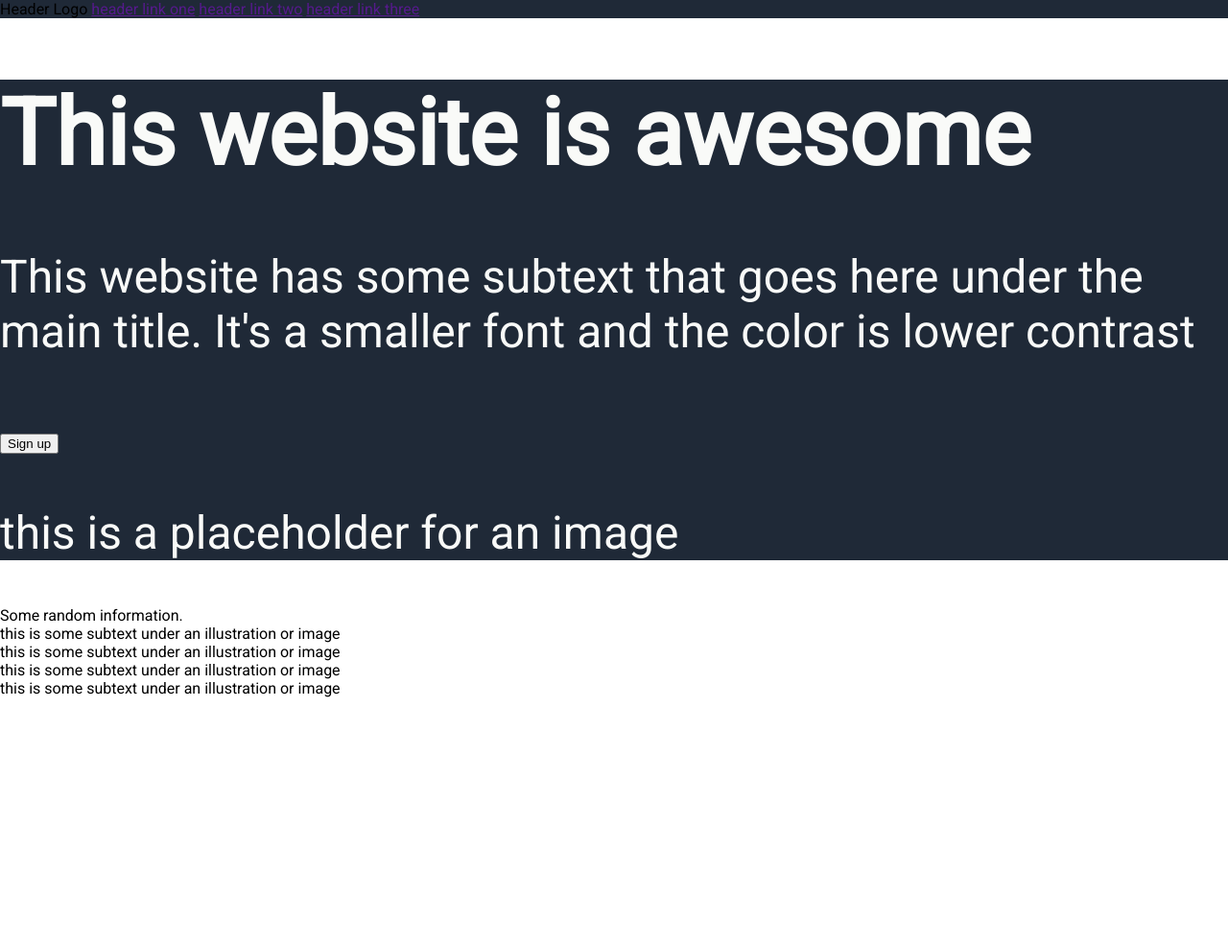
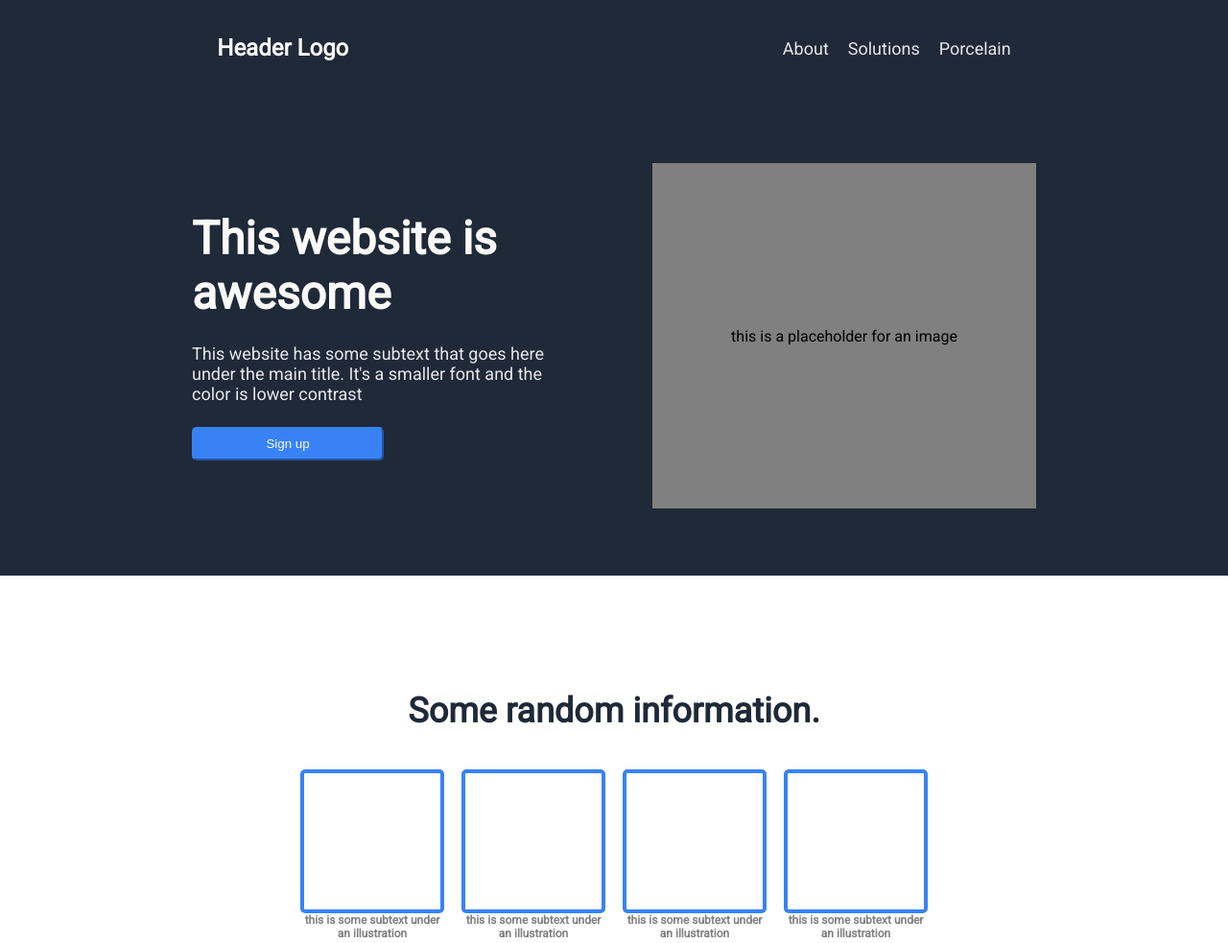
Before and after one commit to red-swan/landing-page, a plain HTML site: page index.html in a window 1280 px wide. Shown: the top 983 px of the page at 96% size. Before the commit the page ends 800 px from the top, so only its background shows below. Drawn offline with Linux system fonts and the light colour scheme.

Commit message:
Finish 1st draft

```diff
--- a/index.html
+++ b/index.html
@@ -11,54 +11,96 @@
     <link href="https://fonts.googleapis.com/css2?family=Roboto&display=swap" rel="stylesheet">
 </head>
 <body>
-    <div class="header">
-        Header Logo
-        <a href="">header link one</a>
-        <a href="">header link two</a>
-        <a href="">header link three</a>
+
+  <header>
+    <div class="left">
+      <p class="header-logo">Header Logo</p>
     </div>
+    <nav>
+      <ul>
+        <li><a class="hero-secondary" href="">About</a></li>
+        <li><a class="hero-secondary" href="">Solutions</a></li>
+        <li><a class="hero-secondary" href="">Porcelain</a></li>
+      </ul>
+    </nav>
+  </header>
 
-    <div class="first">
-        <h1>
+  <main class="dark-background">
+    <div class="left">
+      <h1 class="hero-main">
         This website is awesome
       </h1>
-        <p>
+      <p class="hero-secondary">
           This website has some subtext that goes here under the main title. It's a smaller font and the color is lower contrast
       </p>
-        <button>Sign up</button>
+      <button class="button-signup button">Sign up</button>
+    </div>
+    <div class="right">
       <p>
         this is a placeholder for an image
       </p>
     </div>
+  </main>
 
-    <div class="second">
+
+  <info class="info-text">
+    <p class="info-text">
       Some random information.
-        <div class="info">
-            <div class="card"></div>
-            <div> this is some subtext under an illustration or image</div>
+    <p>
+    <div class="cards">
+      <div class="card">
+        <div class="card-box">
         </div>
-        <div class="info">
-            <div class="card"></div>
-            <div> this is some subtext under an illustration or image</div>
+        <p class="subtext">this is some subtext under an illustration</p>
       </div>
-        <div class="info">
-            <div class="card"></div>
-            <div> this is some subtext under an illustration or image</div>
+
+      <div class="card">
+        <div class="card-box">
+
         </div>
-        <div class="info">
-            <div class="card"></div>
-            <div> this is some subtext under an illustration or image</div>
+        <p class="subtext">this is some subtext under an illustration</p>
+      </div>
+
+      <div class="card">
+        <div class="card-box">
+
+        </div>
+        <p class="subtext">this is some subtext under an illustration</p>
+      </div>
+
+      <div class="card">
+        <div class="card-box">
+
+        </div>
+        <p class="subtext">this is some subtext under an illustration</p>
       </div>
     </div>
-    <div class="third">
+  </info>
 
+
+  <div class="quote-section">
+    <p class="quote">This is an inspiring quote, or a testimonial from a customer. Maybe it's
+      just filling up space, or maybe people will actually read it. Who knows? All
+      I know is that it looks nice.
+    </p>
+    <p class="quote-source"> -Thor, God of Thunder</p>
   </div>
-    <div class="fourth">
 
+  <action>
+    <div class="call-box">
+      <div class="left">
+        <p class="header-logo">Call to action! It's time!</p>
+        <p class="hero-secondary">Sign up for our product by clicking that button right over there!</p>
       </div>
-    <div class="footer">
+      <div class="right">
+        <button class="button-action">Sign up</button>
+      </div>
+    </div>
+  </action>
 
-    </div>
+  <footer class="dark-background">
+    <p class="hero-secondary">Copyright © 2022 The Odin Project</p>
+  </footer>
 
 </body>
 </html>
--- a/style/style.css
+++ b/style/style.css
@@ -1,17 +1,214 @@
+* {
+    margin: 0;
+    padding: 0;
+    box-sizing: border-box;
+}
+
 body {
-    font-family: roboto;
-    padding: 0;
-    margin: 0;
+    font-family: Roboto;
+}
+
+/* Header Section */
+header {
+    background-color: #1F2937;
+    height: 100px;
+    display: flex;
+    justify-content: space-around;
+    align-items: center;
+}
+a {
+    text-decoration: none;
+}
+ul {
+    list-style-type: none;
+    display:flex;
+    gap: 20px;
+}
+
+/* Main Section */
+main {
+    display: flex;
+    justify-content: space-around;
+    height: 500px;
+    align-items: stretch;
+    padding:70px 200px;
+    gap:80px;
+    flex: 1 1 50%;
+    flex-wrap: wrap;
+}
+
+main .left {
+    display: flex;
+    flex-direction: column;
+    justify-content: center;
+    gap: 24px;
+    flex: 1;
+}
+main .right {
+    display:flex;
+    flex: 1;
+    background-color: grey;
+    justify-content: center;
+}
+
+main .right p {
+    display:flex;
+    justify-content: center;
+    align-items: center;
+}
+
+.button-signup {
+    font-weight: 400;
+    color: #F9FAF8;
+    padding: 8px 16px;
+    display: flex;
+    align-items: center;
+    justify-content: center;
+    border-radius: 5px;
+    border-color: #3882F6;
+    width: 200px;
+    /* height: 150px; */
+}
+
+/* Info Section */
+info {
+    display: flex;
+    flex-direction: column;
+    justify-content: center;
+    align-items: center;
+    /* padding: 100px 0; */
+    height: 500px;
+    gap:20px;
+}
+.cards {
+    display:flex;
+    justify-content: center;
+    gap: 18px;
+}
+
+.card {
+    display: flex;
+    flex-direction: column;
+    justify-content: center;
+    align-items: center;
+    width: 150px;
+}
+
+.card-box {
+    border: 4px solid #3882F6;
+    border-radius: 5px;
+    height: 150px;
+    width: 150px;
+}
+
+/* Quote Section */
+.quote-section {
+    display:flex;
+    flex-direction: column;
+    background-color: #E5E7EB;
+    height: 400px;
+    padding: 100px 200px 70px 200px;
+    justify-content: center;
+    align-items: center;
+}
+
+.quote {
+    font-size: 36px;
+    font-style: italic;
+    color:#1F2937;
+    font-weight: 100;
+}
+
+.quote-source {
+    font-weight: 800;
+    align-self: end;
+    font-size: 24px;
+}
+
+/* --------------------- Action Section --------------------- */
+
+action {
+    display: flex;
+    justify-content: stretch;
+    align-items: stretch;
+    padding: 100px 200px;
+
+}
+
+.call-box {
+    background-color: #3882F6;
+    border-radius: 5px;
+    display: flex;
+    justify-content: space-around;
+    align-items: center;
+    height: 150px;
+    width: 100%;
+}
+
+.button-action {
+    border: 3px solid #F9FAF8;
+    border-radius: 6px;
+    width: 200px;
+    height: 50px;
+    background-color: #3882F6;
+    color: #F9FAF8;
+    font-size: 24px;
+}
+
+.call-box .left .header-logo {
+    font-weight: 900;
 }
 
 
-.header,
-.first {
+/* ------------------ Footer ------------------ */
+
+footer {
+    display: flex;
+    justify-content: center;
+    align-items: center;
+    padding: 25px 200px;
+}
+
+
+
+/* Colors and Fonts  --------------------------------------*/
+/* Dark Section */
+.dark-background {
     background-color: #1F2937;
 }
 
-.first {
+.hero-main {
     font-size: 48px;
-    font-weight: extra-bold;
+    font-weight: 800;
+    color: #F9FAF8
+}
+
+.hero-secondary {
+    font-size: 18px;
+    color: #E5E7EB;
+}
+
+.header-logo {
+    font-size: 24px;
     color: #F9FAF8;
+    font-weight: 800;
 }
+
+/* Light Section */
+.button {
+    background-color: #3882F6;
+}
+
+.info-text {
+    font-size: 36px;
+    font-weight: 800;
+    color: #1F2937;
+}
+
+
+
+.subtext {
+    color: grey;
+    font-size: 12px;
+    text-align: center;
+}
```
Lines whose indentation alone changed are shown as unchanged.
